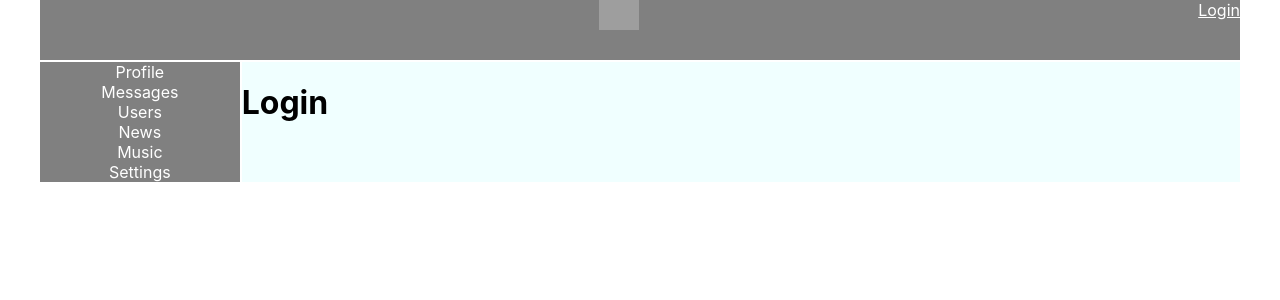
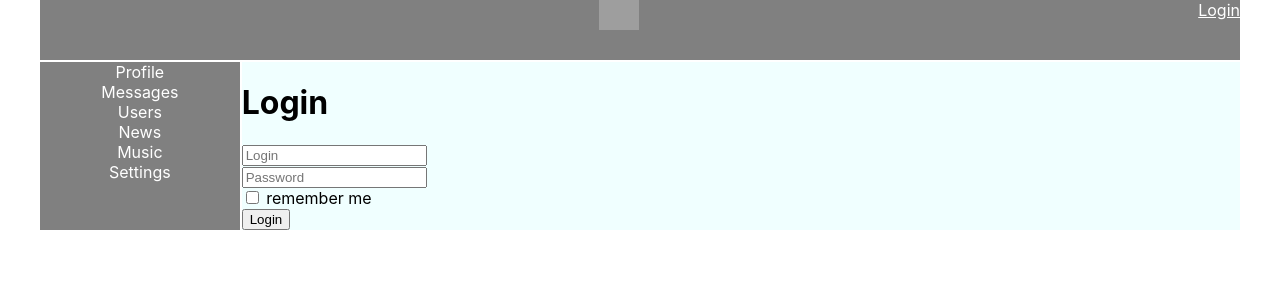
Before and after one commit to alexDose/react-way-of-samurai, a React (Create React App) app: page /login in a window 1280 px wide. Shown: the top 300 px of the page. Built offline with nearby package versions, Linux system fonts and the light colour scheme; no server answers; grey boxes are pictures that could not be loaded.

Commit message:
75 lesson reduxForm, login

```diff
--- a/package.json
+++ b/package.json
@@ -20,7 +20,7 @@
     "react-scripts": "5.0.0",
     "react-test-renderer": "17.0.2",
     "redux": "^4.2.0",
-    "redux-form": "8.3.8",
+    "redux-form": "^8.3.8",
     "redux-thunk": "^2.4.1",
     "reselect": "4.1.5",
     "typescript": "4.4.2",
--- a/src/Redux/reduxStore.tsx
+++ b/src/Redux/reduxStore.tsx
@@ -4,12 +4,14 @@
 import {usersReducer} from "./usersReducer";
 import {authReducer} from "./authReducer";
 import thunkMiddleware from "redux-thunk";
+import {reducer as formReducer} from 'redux-form'
 
 let rootReducer = combineReducers({
     profilePage: profileReducer,
     dialogsPage: dialogsReducer,
     usersPage: usersReducer,
-    auth: authReducer
+    auth: authReducer,
+    form: formReducer
 })
 
 export let store = createStore(rootReducer, applyMiddleware(thunkMiddleware))
--- a/src/components/Login/Login.tsx
+++ b/src/components/Login/Login.tsx
@@ -1,3 +1,36 @@
+import {Field, InjectedFormProps, reduxForm} from "redux-form";
+
+type FormDataType = {
+    login: string
+    password: string
+    rememberMe: boolean
+}
+
+const LoginForm = (props: InjectedFormProps<FormDataType>) => {
+    return <form onSubmit={props.handleSubmit}>
+        <div>
+            <Field type="text" placeholder={"Login"} name={"login"} component={"input"}/>
+        </div>
+        <div>
+            <Field type="text" placeholder={"Password"} name={"password"} component={"input"}/>
+        </div>
+        <div>
+            <Field type="checkbox" name={"rememberMe"} component={"input"}/> remember me
+        </div>
+        <div>
+            <button>Login</button>
+        </div>
+    </form>
+}
+
+const LoginReduxForm = reduxForm<FormDataType>({form: "login"})(LoginForm)
+
 export const Login = () => {
-    return <h1>Login</h1>
+    const onSubmit = (formData: FormDataType) => {
+        console.log(formData)
+    }
+    return <div>
+        <h1>Login</h1>
+        <LoginReduxForm onSubmit={onSubmit}/>
+    </div>
 }
```
Also changed, not shown: 1 other file (tests, documents, lock files or other folders).
